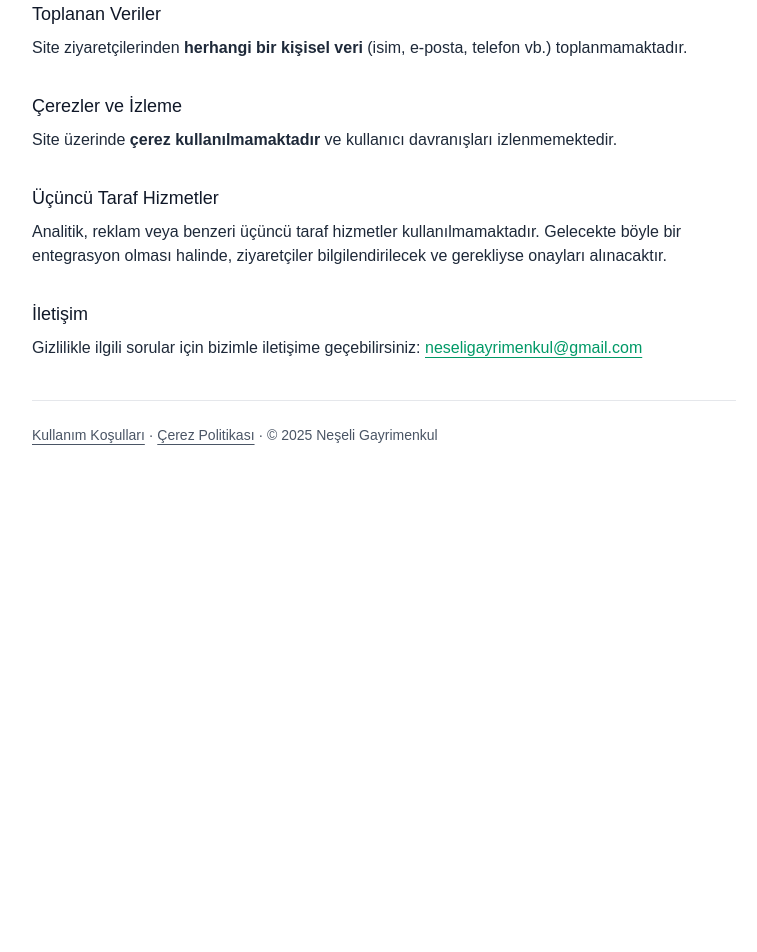
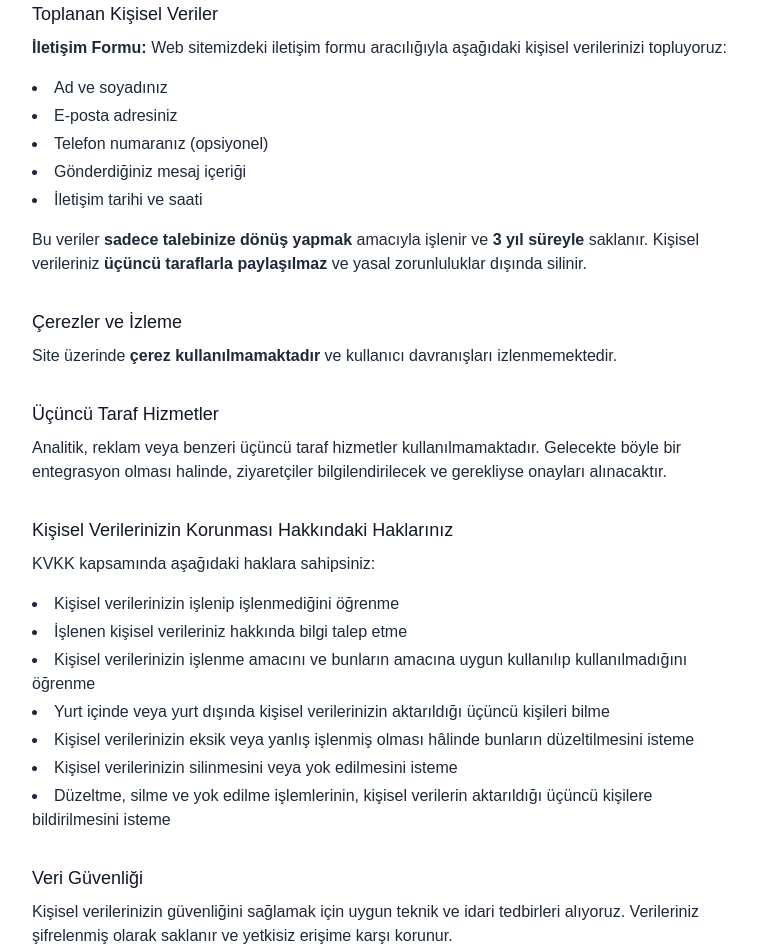
Before and after one commit to DemirelZ/realestatewebapp, a Next.js app: page /gizlilik-politikasi in a window 1280 px wide. Shown: the part 220-1172 px from the top of the page, without its empty margins (256-1013 px from the left). Before the commit the page ends 800 px from the top, so only its background shows below. Built offline with nearby package versions, Linux system fonts and the light colour scheme.

Commit message:
approve KVKK checkbox is added

```diff
--- a/src/app/api/contact/route.ts
+++ b/src/app/api/contact/route.ts
@@ -13,8 +13,8 @@
 export async function POST(request: Request) {
   try {
     // Güvenlik kontrolleri
-    const clientIP = getClientIP();
-    const userAgent = getUserAgent();
+    const clientIP = await getClientIP();
+    const userAgent = await getUserAgent();
 
     // Şüpheli IP kontrolü
     if (isSuspiciousIP(clientIP)) {
@@ -43,6 +43,29 @@
     }
 
     const body = await request.json();
+
+    // Debug için gelen veriyi logla
+    console.log("Received form data:", {
+      name: body.name,
+      email: body.email,
+      subject: body.subject,
+      kvkkConsent: body.kvkkConsent,
+      kvkkConsentType: typeof body.kvkkConsent,
+    });
+
+    // KVKK onay kontrolü
+    if (!body.kvkkConsent) {
+      console.log(
+        "KVKK consent not provided from IP:",
+        clientIP,
+        "Body:",
+        body
+      );
+      return NextResponse.json(
+        { error: "KVKK onayı gereklidir." },
+        { status: 400 }
+      );
+    }
 
     // Form validasyonu ve temizleme
     const validation = validateAndSanitizeFormData(body);
--- a/src/app/gizlilik-politikasi/page.tsx
+++ b/src/app/gizlilik-politikasi/page.tsx
@@ -21,11 +21,24 @@
       </p>
 
       <h2 className="text-lg font-medium text-gray-900 dark:text-gray-100 mt-8 mb-2">
-        Toplanan Veriler
+        Toplanan Kişisel Veriler
       </h2>
+      <p className="text-gray-800 dark:text-gray-200 mb-4">
+        <strong>İletişim Formu:</strong> Web sitemizdeki iletişim formu
+        aracılığıyla aşağıdaki kişisel verilerinizi topluyoruz:
+      </p>
+      <ul className="list-disc list-inside text-gray-800 dark:text-gray-200 mb-4 space-y-1">
+        <li>Ad ve soyadınız</li>
+        <li>E-posta adresiniz</li>
+        <li>Telefon numaranız (opsiyonel)</li>
+        <li>Gönderdiğiniz mesaj içeriği</li>
+        <li>İletişim tarihi ve saati</li>
+      </ul>
       <p className="text-gray-800 dark:text-gray-200 mb-6">
-        Site ziyaretçilerinden <strong>herhangi bir kişisel veri</strong> (isim,
-        e-posta, telefon vb.) toplanmamaktadır.
+        Bu veriler <strong>sadece talebinize dönüş yapmak</strong> amacıyla
+        işlenir ve <strong>3 yıl süreyle</strong> saklanır. Kişisel verileriniz{" "}
+        <strong>üçüncü taraflarla paylaşılmaz</strong> ve yasal zorunluluklar
+        dışında silinir.
       </p>
 
       <h2 className="text-lg font-medium text-gray-900 dark:text-gray-100 mt-8 mb-2">
@@ -46,10 +59,48 @@
       </p>
 
       <h2 className="text-lg font-medium text-gray-900 dark:text-gray-100 mt-8 mb-2">
+        Kişisel Verilerinizin Korunması Hakkındaki Haklarınız
+      </h2>
+      <p className="text-gray-800 dark:text-gray-200 mb-4">
+        KVKK kapsamında aşağıdaki haklara sahipsiniz:
+      </p>
+      <ul className="list-disc list-inside text-gray-800 dark:text-gray-200 mb-4 space-y-1">
+        <li>Kişisel verilerinizin işlenip işlenmediğini öğrenme</li>
+        <li>İşlenen kişisel verileriniz hakkında bilgi talep etme</li>
+        <li>
+          Kişisel verilerinizin işlenme amacını ve bunların amacına uygun
+          kullanılıp kullanılmadığını öğrenme
+        </li>
+        <li>
+          Yurt içinde veya yurt dışında kişisel verilerinizin aktarıldığı üçüncü
+          kişileri bilme
+        </li>
+        <li>
+          Kişisel verilerinizin eksik veya yanlış işlenmiş olması hâlinde
+          bunların düzeltilmesini isteme
+        </li>
+        <li>Kişisel verilerinizin silinmesini veya yok edilmesini isteme</li>
+        <li>
+          Düzeltme, silme ve yok edilme işlemlerinin, kişisel verilerin
+          aktarıldığı üçüncü kişilere bildirilmesini isteme
+        </li>
+      </ul>
+
+      <h2 className="text-lg font-medium text-gray-900 dark:text-gray-100 mt-8 mb-2">
+        Veri Güvenliği
+      </h2>
+      <p className="text-gray-800 dark:text-gray-200 mb-6">
+        Kişisel verilerinizin güvenliğini sağlamak için uygun teknik ve idari
+        tedbirleri alıyoruz. Verileriniz şifrelenmiş olarak saklanır ve yetkisiz
+        erişime karşı korunur.
+      </p>
+
+      <h2 className="text-lg font-medium text-gray-900 dark:text-gray-100 mt-8 mb-2">
         İletişim
       </h2>
       <p className="text-gray-800 dark:text-gray-200 mb-6">
-        Gizlilikle ilgili sorular için bizimle iletişime geçebilirsiniz:{" "}
+        Gizlilik politikası veya kişisel verilerinizle ilgili sorularınız için
+        bizimle iletişime geçebilirsiniz:{" "}
         <a
           href="mailto:neseligayrimenkul@gmail.com"
           className="text-emerald-600 hover:text-emerald-700 underline underline-offset-4"
--- a/src/app/iletisim/page.tsx
+++ b/src/app/iletisim/page.tsx
@@ -10,6 +10,7 @@
     subject: "",
     message: "",
     website: "", // Honeypot
+    kvkkConsent: false, // KVKK onayı
   });
 
   const [isSubmitting, setIsSubmitting] = useState(false);
@@ -21,10 +22,22 @@
       HTMLInputElement | HTMLTextAreaElement | HTMLSelectElement
     >
   ) => {
-    const { name, value } = e.target;
+    const { name, value, type } = e.target;
+    const checked = (e.target as HTMLInputElement).checked;
+
+    // Debug için checkbox değişikliklerini logla
+    if (name === "kvkkConsent") {
+      console.log("KVKK checkbox changed:", {
+        name,
+        checked,
+        type,
+        value,
+      });
+    }
+
     setFormData((prev) => ({
       ...prev,
-      [name]: value,
+      [name]: type === "checkbox" ? checked : value,
     }));
   };
 
@@ -63,7 +76,17 @@
         subject: formData.subject.trim(),
         message: formData.message.trim(),
         website: formData.website.trim(), // honeypot
+        kvkkConsent: formData.kvkkConsent, // KVKK onayı
       };
+
+      // Debug için form verilerini logla
+      console.log("Form data before validation:", {
+        name: cleanData.name,
+        email: cleanData.email,
+        subject: cleanData.subject,
+        kvkkConsent: cleanData.kvkkConsent,
+        kvkkConsentType: typeof cleanData.kvkkConsent,
+      });
 
       // Basit client-side validasyon
       if (cleanData.name.length < 2) {
@@ -74,6 +97,9 @@
       }
       if (cleanData.message.length > 2000) {
         throw new Error("Mesaj en fazla 2000 karakter olabilir.");
+      }
+      if (!cleanData.kvkkConsent) {
+        throw new Error("KVKK onayı gereklidir.");
       }
 
       const res = await fetch("/api/contact", {
@@ -108,6 +134,7 @@
         subject: "",
         message: "",
         website: "",
+        kvkkConsent: false,
       });
     } catch (error) {
       setSubmitError(
@@ -461,6 +488,39 @@
                   ></textarea>
                 </div>
 
+                {/* KVKK Onay Kutusu */}
+                <div className="flex items-start space-x-3">
+                  <input
+                    type="checkbox"
+                    id="kvkkConsent"
+                    name="kvkkConsent"
+                    checked={formData.kvkkConsent}
+                    onChange={handleInputChange}
+                    required
+                    className="mt-1 h-4 w-4 text-blue-600 focus:ring-blue-500 border-gray-300 rounded"
+                  />
+                  <label
+                    htmlFor="kvkkConsent"
+                    className="text-sm text-gray-700 leading-relaxed"
+                  >
+                    <span className="text-red-500">*</span>{" "}
+                    <strong>
+                      Kişisel Verilerin Korunması Kanunu (KVKK) Onayı:
+                    </strong>{" "}
+                    Mesajımın talebim hakkında dönüş yapılması amacıyla
+                    işlenmesini, verilerimin 3 yıl süreyle saklanmasını ve{" "}
+                    <a
+                      href="/gizlilik-politikasi"
+                      target="_blank"
+                      rel="noopener noreferrer"
+                      className="text-blue-600 hover:text-blue-700 underline"
+                    >
+                      gizlilik politikası
+                    </a>{" "}
+                    kapsamında korunmasını kabul ediyorum.
+                  </label>
+                </div>
+
                 {/* Honeypot field (hidden) */}
                 <div className="hidden" aria-hidden>
                   <label htmlFor="website">Web Sitesi</label>
--- a/src/lib/security.ts
+++ b/src/lib/security.ts
@@ -2,8 +2,8 @@
 import { headers } from "next/headers";
 
 // IP adresini al
-export function getClientIP(): string {
-  const headersList = headers();
+export async function getClientIP(): Promise<string> {
+  const headersList = await headers();
   const forwarded = headersList.get("x-forwarded-for");
   const realIP = headersList.get("x-real-ip");
 
@@ -19,13 +19,13 @@
 }
 
 // User-Agent kontrolü
-export function getUserAgent(): string {
-  const headersList = headers();
+export async function getUserAgent(): Promise<string> {
+  const headersList = await headers();
   return headersList.get("user-agent") || "unknown";
 }
 
 // Şüpheli IP'leri kontrol et (basit blacklist)
-const suspiciousIPs = new Set([
+const suspiciousIPs = new Set<string>([
   // Bot IP'leri, VPN'ler vb. eklenebilir
 ]);
 
@@ -136,6 +136,7 @@
   subject?: string;
   message?: string;
   website?: string;
+  kvkkConsent?: boolean;
 }) {
   const errors: string[] = [];
 
@@ -184,6 +185,11 @@
     errors.push("Mesaj içeriği uygun değil");
   }
 
+  // KVKK onay kontrolü
+  if (!data.kvkkConsent) {
+    errors.push("KVKK onayı gereklidir");
+  }
+
   // Website honeypot kontrolü
   if (data.website && typeof data.website === "string" && data.website.trim()) {
     errors.push("Spam tespit edildi");
```
